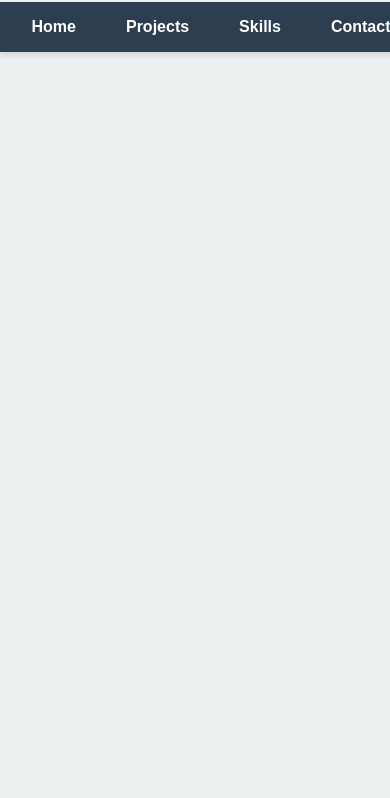
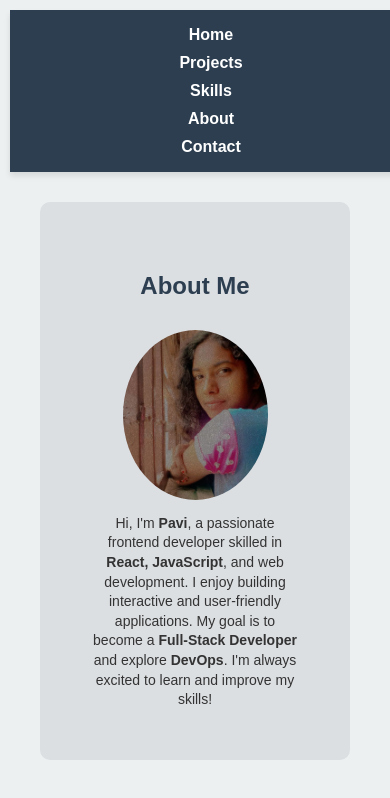
Before and after one commit to pavithra730/PortfolioProject, a React (Vite) app in the folder portfolio/: page /about in a window 390 px wide. Shown: the top 798 px of the page. Built offline with nearby package versions, Linux system fonts and the light colour scheme.

Commit message:
responsive

```diff
--- a/portfolio/src/App.css
+++ b/portfolio/src/App.css
@@ -189,7 +189,7 @@ div {
 
 .contact-form textarea {
   resize: none;
-  height: 100px;
+  height: 90px;
 }
 
 .contact-form button {
@@ -207,3 +207,70 @@ div {
 .contact-form button:hover {
   background-color: #2980b9;
 }
+/*about*/
+.about{
+  display: flex;
+  flex-direction: column;
+  justify-content: center;
+  align-items: center;
+  margin: auto;
+  animation: fadeSlideUp 0.5s ease-in-out;
+
+}
+.scontainer{
+  text-align: center;
+  padding: 50px;
+  background-color: #dcdfe2;
+  border-radius: 10px;
+  margin: 20px;
+
+
+}
+.sheading{
+  color:#2c3e50;
+}
+.stext{
+font-size: 18px;
+color: #333;
+max-width: 600px;
+margin: auto;
+line-height: 2;
+}
+.profile-img {
+  width: 145px;
+  height: 170px;
+  border-radius: 50%;
+  object-fit: cover;
+  margin: 10px 0;
+}
+@keyframes fadeSlideUp {
+  from {
+    opacity: 0;
+    transform: translateY(20px);
+  }
+  to {
+    opacity: 1;
+    transform: translateY(0);
+  }
+}
+
+ @media (max-width: 500px) {
+  nav ul {
+    flex-direction: column;
+    gap: 10px;
+  }
+
+  div {
+    margin-top: 0px;
+    padding: 10px ;
+  }
+
+  h1 {
+    font-size: 1.5rem;
+  }
+
+  .about p {
+    font-size: 14px;
+    line-height: 1.4;
+  }
+}
--- a/portfolio/src/App.jsx
+++ b/portfolio/src/App.jsx
@@ -6,6 +6,7 @@ import { Projects } from "./pages/Projects";
 import { Skills } from "./pages/Skills";
 import { Contact } from "./pages/Contact";
 import './App.css'
+import { About } from "./pages/About";
 
 const App=()=>{
   return (
@@ -15,6 +16,7 @@ const App=()=>{
         <Route path="/" element={<Home/>}/>
         <Route path="/projects" element={<Projects/>}/>
         <Route path="/skills" element={<Skills/>}/>
+        <Route path="/about" element={<About/>}/>
         <Route path="/contact" element={<Contact/>}/>
       </Routes>
     </>
--- a/portfolio/src/components/Navbar.jsx
+++ b/portfolio/src/components/Navbar.jsx
@@ -8,6 +8,7 @@ export const Navbar = () => {
             <li><Link to="/">Home</Link></li>
             <li><Link to="/projects">Projects</Link></li>
             <li><Link to="/skills">Skills</Link></li>
+            <li><Link to="/about">About</Link></li>
             <li><Link to="/contact">Contact</Link></li>
         </ul>
     </nav>
--- /dev/null
+++ b/portfolio/src/pages/About.jsx
@@ -0,0 +1,18 @@
+import React from 'react'
+import paviImg1 from '../assets/paviImg1.jpg';
+export const About = () => {
+  return (
+    <div className="about">
+    <section className='scontainer'>
+        <h2 className='sheading'>About Me</h2>
+        <img src={paviImg1} alt="" className='profile-img'/>
+        <p className='stext'>Hi, I'm <strong>Pavi</strong>, a passionate frontend developer skilled in
+        <strong> React, JavaScript</strong>, and web development. I enjoy building
+        interactive and user-friendly applications. My goal is to become a
+        <strong> Full-Stack Developer</strong> and explore <strong>DevOps</strong>.
+        I'm always excited to learn and improve my skills!
+        </p>
+    </section>
+    </div>
+  )
+}
```
Also changed, not shown: portfolio/src/assets/paviImg1.jpg (added).
